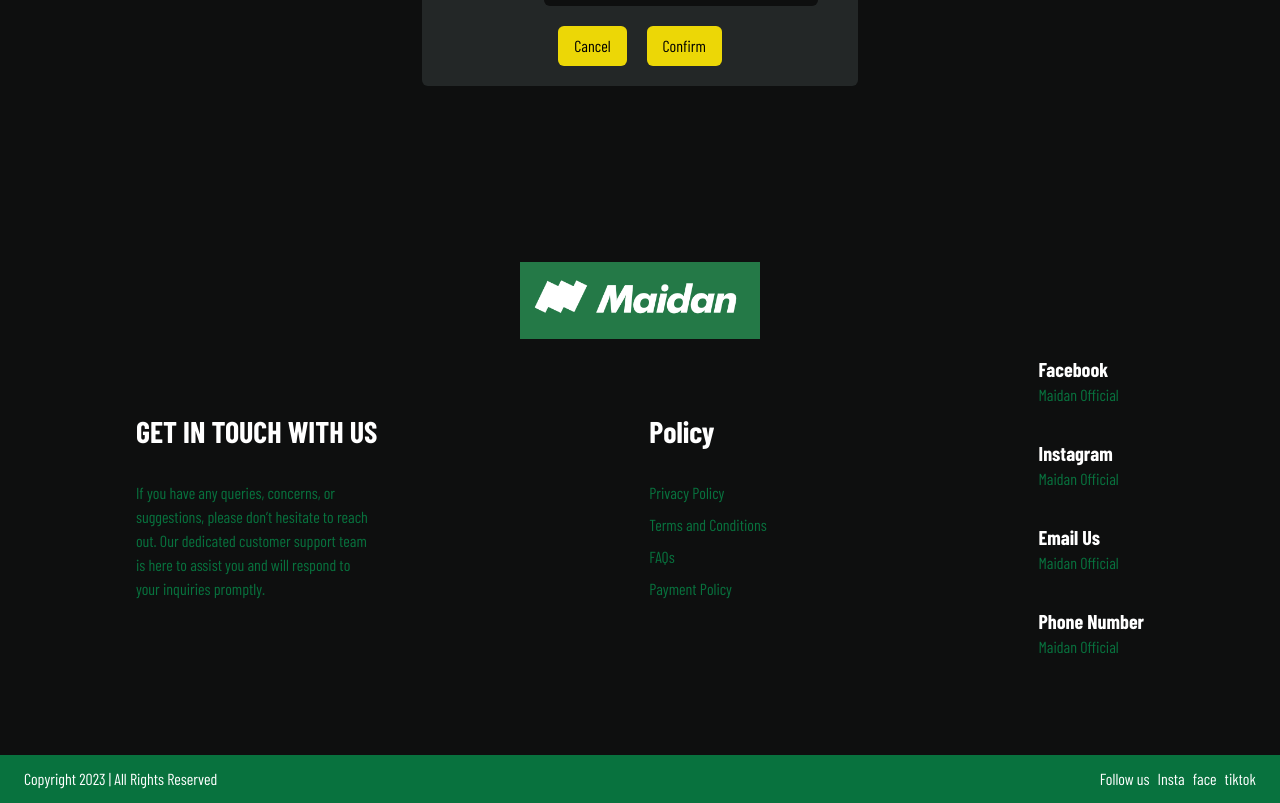
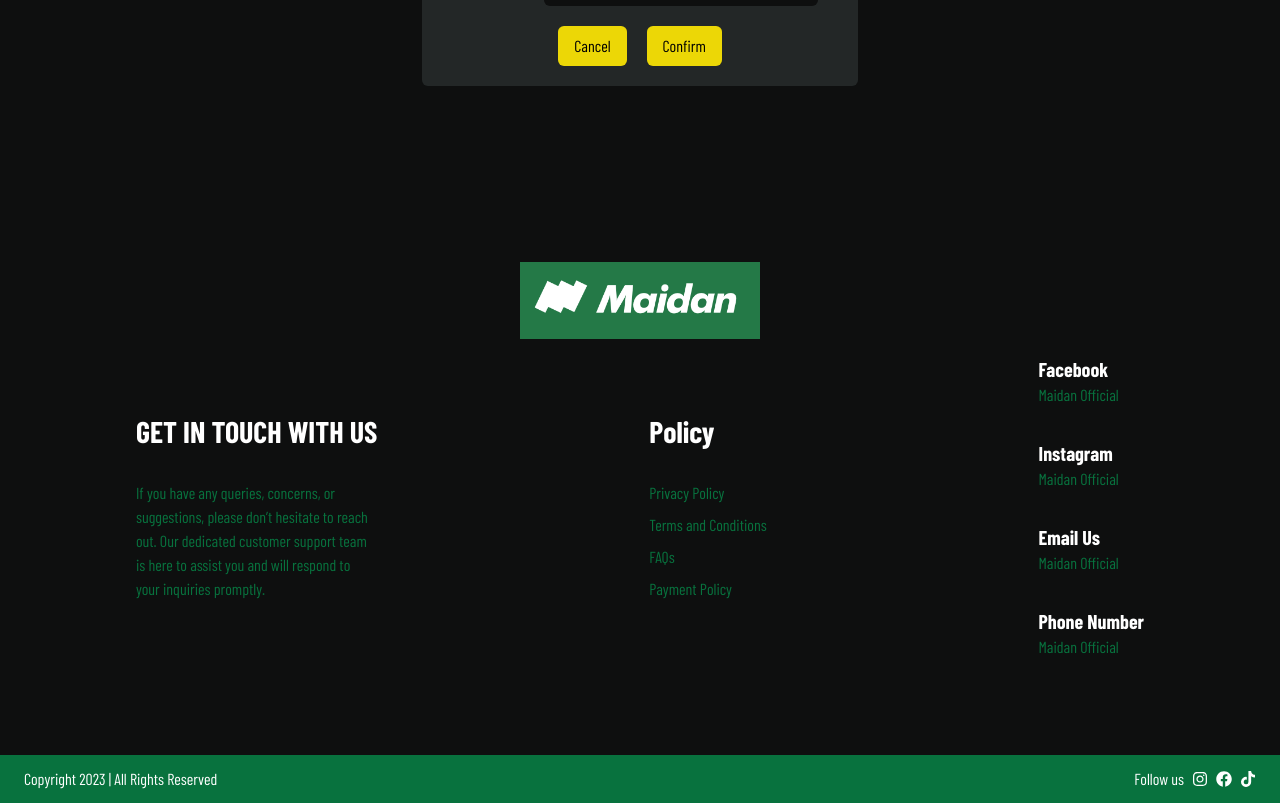
Before and after one commit to Knowledge-Streams-KS/final-project-frontend-salami-book, a React (Vite) app: page /addteam in a window 1280 px wide. Shown: the part 479-1282 px from the top of the page. Built offline with nearby package versions, Linux system fonts and the light colour scheme; a web font is replaced by a local one.

Commit message:
necessary changes

```diff
--- a/package.json
+++ b/package.json
@@ -19,6 +19,7 @@
     "react": "^18.3.1",
     "react-dom": "^18.3.1",
     "react-hot-toast": "^2.4.1",
+    "react-icons": "^5.2.1",
     "react-router": "^6.24.1",
     "react-router-dom": "^6.24.1",
     "yup": "^1.4.0"
--- a/src/pages/CreateMatch.jsx
+++ b/src/pages/CreateMatch.jsx
@@ -7,7 +7,7 @@ import createMatchSchema from "../validations/MatchSchema";
 const CreateMatch = () => {
   const [fields, setFields] = useState([]);
   const [teams, setTeams] = useState([]);
-  const [bookings, setBookings] = useState([])
+  const [bookings, setBookings] = useState([]);
   const navigate = useNavigate();
 
   const bookingDate = [];
@@ -30,8 +30,6 @@ const CreateMatch = () => {
     dateObject[date] = bookingTimes;
     bookingDate.push(dateObject);
   }
-
-  console.log(bookingDate)
 
   const getFields = async () => {
     const response = await axiosInstance.get("/fields");
@@ -100,7 +98,9 @@ const CreateMatch = () => {
     onSubmit,
   });
 
-  const selectedDate = bookingDate.find((date) => date[formik.values.bookingDate]);
+  const selectedDate = bookingDate.find(
+    (date) => date[formik.values.bookingDate],
+  );
   const times = selectedDate ? selectedDate[formik.values.bookingDate] : [];
 
   return (
@@ -135,7 +135,9 @@ const CreateMatch = () => {
                   );
                 })}
               </select>
-              {formik.errors.field && formik.touched.field && (<p className="text-red-600">{formik.errors.field}</p>)}
+              {formik.errors.field && formik.touched.field && (
+                <p className="text-red-600">{formik.errors.field}</p>
+              )}
             </div>
 
             <div className="space-y-3">
@@ -160,7 +162,9 @@ const CreateMatch = () => {
                       </option>
                     );
                   })}
-                  {formik.errors.bookingDate && formik.touched.bookingDate && (<p className="text-red-600">{formik.errors.bookingDate}</p>)}
+                  {formik.errors.bookingDate && formik.touched.bookingDate && (
+                    <p className="text-red-600">{formik.errors.bookingDate}</p>
+                  )}
                 </select>
               </div>
               <div className="space-x-3">
@@ -177,14 +181,22 @@ const CreateMatch = () => {
                     Select Time
                   </option>
                   {times.map((time, index) => {
+                    const isBooked = bookings.some(
+                      (booking) =>
+                        parseInt(formik.values.field) === booking.FieldId &&
+                        formik.values.bookingDate === booking.date &&
+                        time === booking.time
+                    );
                     return (
-                      <option key={index} value={time}>
+                      <option key={index} value={time} disabled={isBooked}>
                         {time}
                       </option>
                     );
                   })}
                 </select>
-                {formik.errors.bookingTime && formik.touched.bookingTime && (<p className="text-red-600">{formik.errors.bookingTime}</p>)}
+                {formik.errors.bookingTime && formik.touched.bookingTime && (
+                  <p className="text-red-600">{formik.errors.bookingTime}</p>
+                )}
               </div>
             </div>
 
@@ -212,7 +224,9 @@ const CreateMatch = () => {
                     </option>
                   ))}
                 </select>
-                {formik.errors.team1 && formik.touched.team1 && (<p className="text-red-600">{formik.errors.team1}</p>)}
+                {formik.errors.team1 && formik.touched.team1 && (
+                  <p className="text-red-600">{formik.errors.team1}</p>
+                )}
               </div>
               <div className="space-x-3">
                 <label htmlFor="team2">Team 2:</label>
@@ -237,7 +251,9 @@ const CreateMatch = () => {
                     </option>
                   ))}
                 </select>
-                {formik.errors.team2 && formik.touched.team2 && (<p className="text-red-600">{formik.errors.team2}</p>)}
+                {formik.errors.team2 && formik.touched.team2 && (
+                  <p className="text-red-600">{formik.errors.team2}</p>
+                )}
               </div>
             </div>
 
--- a/src/pages/Footer.jsx
+++ b/src/pages/Footer.jsx
@@ -1,5 +1,8 @@
 import React from "react";
 import ContactUs from "./ContactUs";
+import { FaInstagram } from "react-icons/fa";
+import { FaFacebook } from "react-icons/fa";
+import { FaTiktok } from "react-icons/fa";
 
 const Footer = () => {
   return (
@@ -8,11 +11,11 @@ const Footer = () => {
         <ContactUs />
         <div className="flex flex-row justify-between bg-[#08723e] px-6 py-3 text-white">
           <div>Copyright 2023 | All Rights Reserved</div>
-          <div className="flex flex-row space-x-2">
+          <div className="flex flex-row items-center space-x-2">
             <h1>Follow us</h1>
-            <div>Insta</div>
-            <div>face</div>
-            <div>tiktok</div>
+            <div><FaInstagram /></div>
+            <div><FaFacebook /></div>
+            <div><FaTiktok /></div>
           </div>
         </div>
       </div>
```
Also changed, not shown: 1 other file (tests, documents, lock files or other folders).
